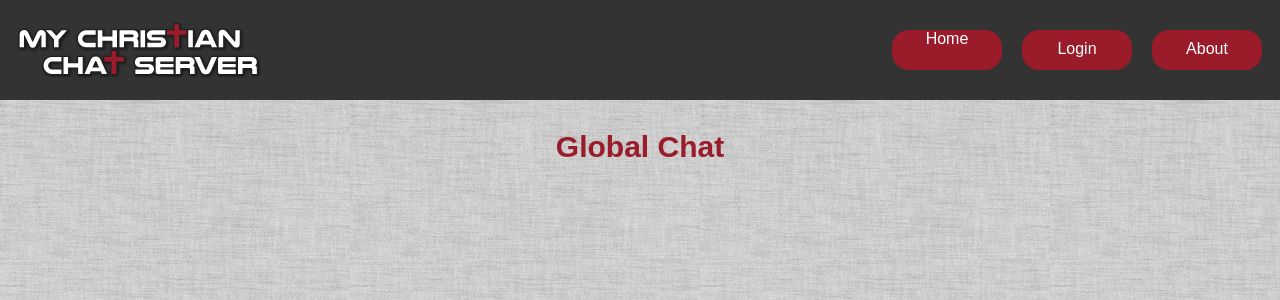
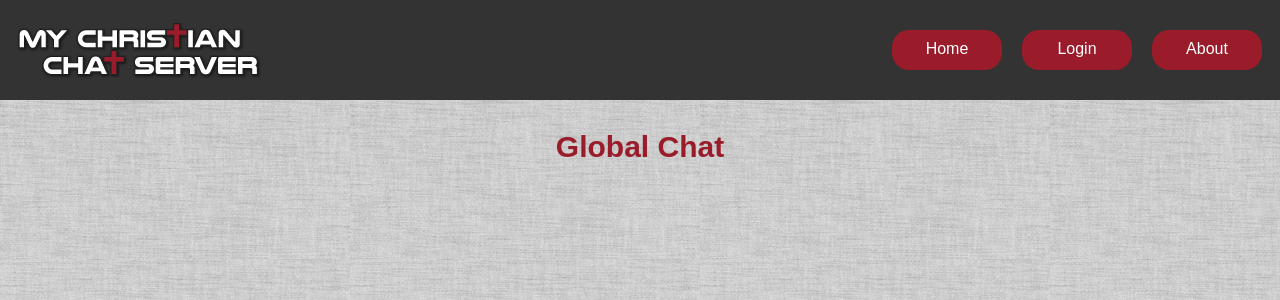
Before and after one commit to SamuelArnold/ChatApplication404, a PHP site: page / in a window 1280 px wide. Shown: the top 300 px of the page. Run offline with PHP 8.4, Linux system fonts and the light colour scheme; some libraries are stand-ins or nearby versions.

Commit message:
Fixed Home button text to be centered

```diff
--- a/css/index_stylesheet.css
+++ b/css/index_stylesheet.css
@@ -59,9 +59,11 @@ a
     margin-left: 70%;
 }
 
-#create_button
+#home_button
 {
     margin-left: 0;
+    height: 30px;
+    padding-top: 10px;
 }
 
 #login_button
--- a/index.html
+++ b/index.html
@@ -13,7 +13,7 @@
     <meta charset="UTF-8">
     <meta name="description" content="">
     <meta name="keywords" content="">
-	<base href="http://ec2-18-216-64-197.us-east-2.compute.amazonaws.com/">
+	<!--<base href="http://ec2-18-216-64-197.us-east-2.compute.amazonaws.com/">-->
 
 	<!-- sources -->
 	<script src="https://ajax.googleapis.com/ajax/libs/jquery/3.3.1/jquery.min.js"></script>
@@ -35,7 +35,7 @@
     <div id="nav_bar">
         <img id="logo" src="imgs/mccs_textlogosmall.png" >
         <div id="nav_btn">
-            <a id="create_button" class="nav_button" name="button1"  href="index.html">Home</a>
+            <a id="home_button" class="nav_button" name="button1"  href="index.html">Home</a>
             <a id="login_button" class="nav_button" name="button1" href="fblogin.html">Login</a>
             <a id="back_button" class="nav_button" href="about.html">About</a>
         </div>
```
